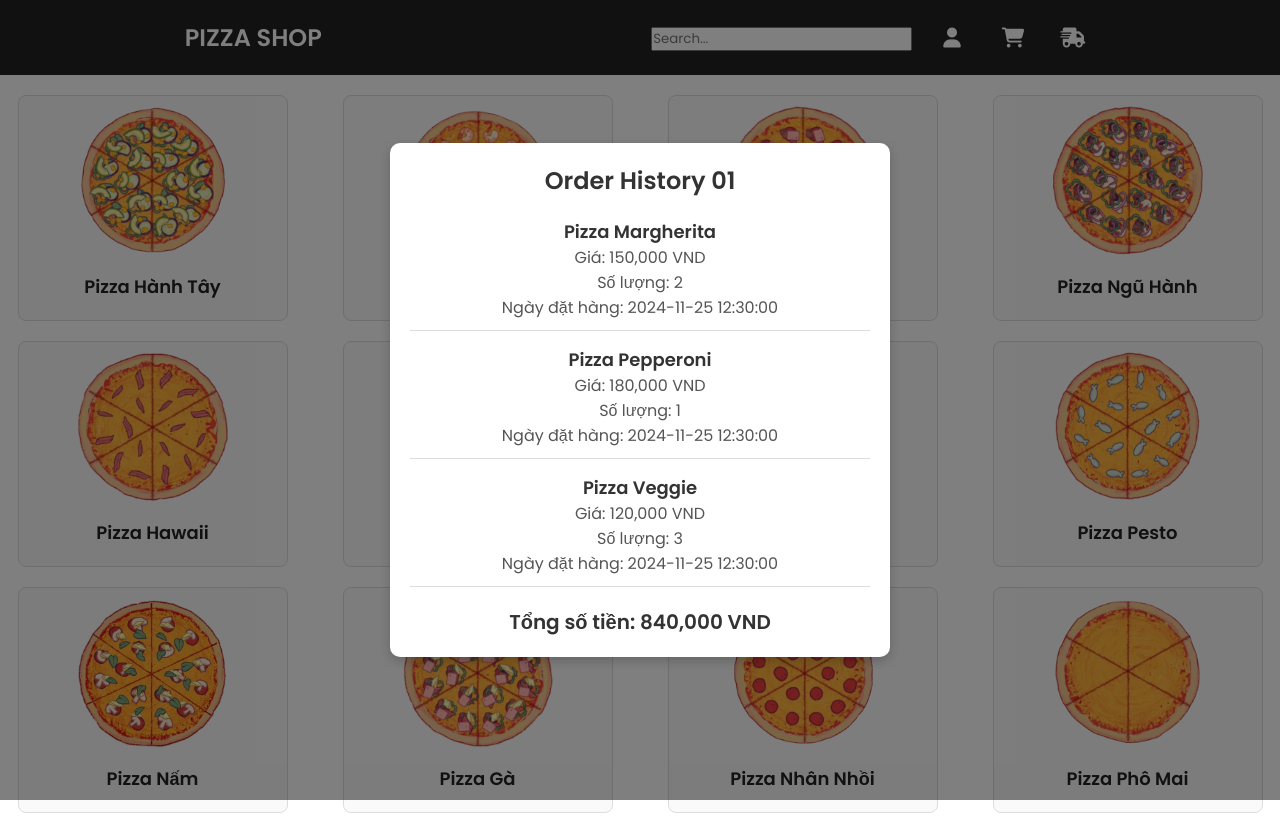
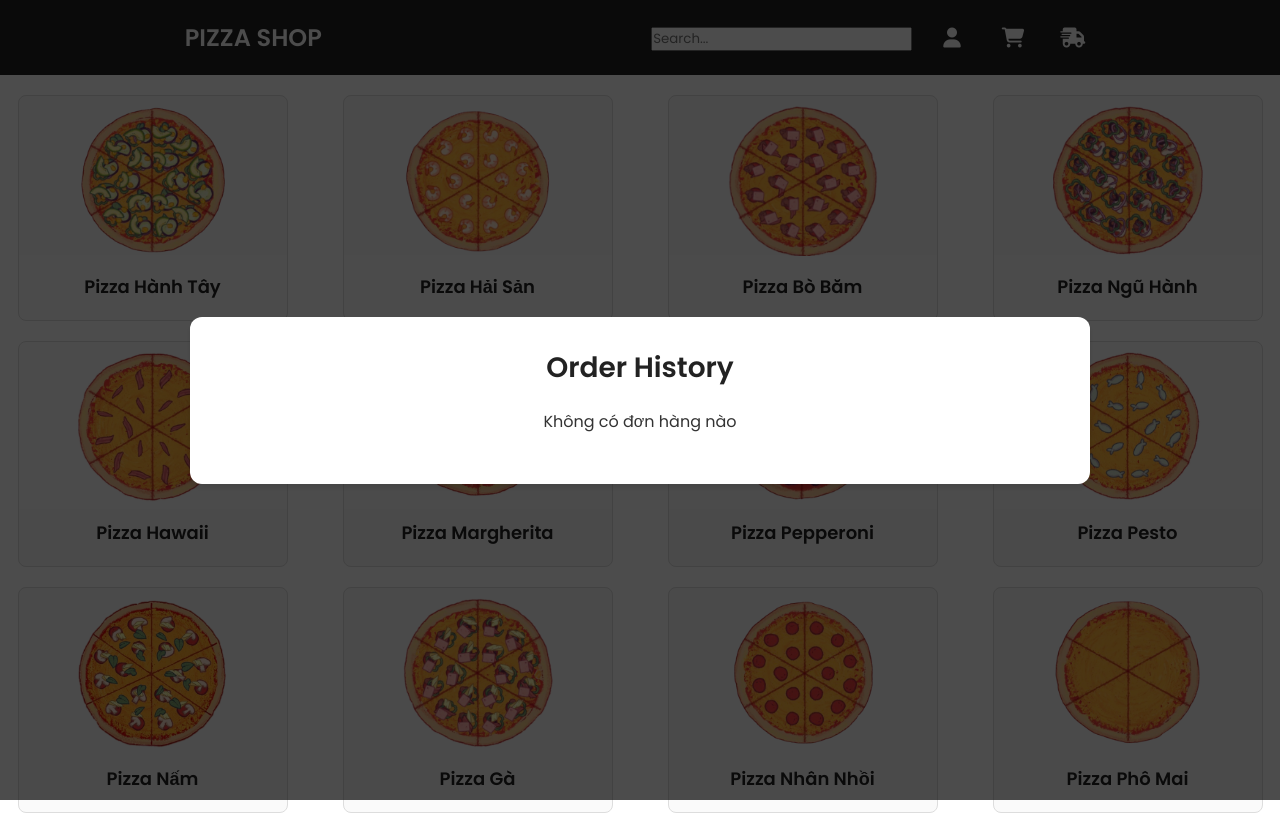
Before and after one commit to phucbackend/Reactjs, a React (Create React App) app: page / in a window 1280 px wide. Both pictures are taken after a click on the element 1072 px from the left and 37 px from the top of the page. Built offline with nearby package versions, Linux system fonts and the light colour scheme.

Commit message:
completed project

```diff
--- a/src/Components/Bill.js
+++ b/src/Components/Bill.js
@@ -1,34 +1,37 @@
+import React, { useState, useEffect } from "react";
 import Modal from "react-modal";
 import "../Styles/Bill.css";
 
+// Group bills by date function
+const groupBillsByDate = (bills) => {
+  return bills.reduce((groups, bill) => {
+    const dateTime = new Date(bill.id).toLocaleString("en-US", {
+      year: "numeric",
+      month: "2-digit",
+      day: "2-digit",
+      hour: "2-digit",
+      minute: "2-digit",
+      second: "2-digit",
+    }); // Định dạng đầy đủ ngày, giờ, phút, giây
+    if (!groups[dateTime]) {
+      groups[dateTime] = [];
+    }
+    groups[dateTime].push(bill);
+    return groups;
+  }, {});
+};
+
 export default function OrderBill({ isOpen, onRequestClose }) {
-  // Mock data for the order with dateTime
-  const orderItems = [
-    {
-      name: "Pizza Margherita",
-      price: 150000,
-      quantity: 2,
-      total: 300000,
-      dateTime: "2024-11-25 12:30:00", // Example date and time
-    },
-    {
-      name: "Pizza Pepperoni",
-      price: 180000,
-      quantity: 1,
-      total: 180000,
-      dateTime: "2024-11-25 12:30:00",
-    },
-    {
-      name: "Pizza Veggie",
-      price: 120000,
-      quantity: 3,
-      total: 360000,
-      dateTime: "2024-11-25 12:30:00",
-    },
-  ];
+  const [bills, setBills] = useState([]);
 
-  // Calculate total price
-  const totalPrice = orderItems.reduce((sum, item) => sum + item.total, 0);
+  useEffect(() => {
+    // Correctly parse the data and handle edge cases
+    const storedData = JSON.parse(localStorage.getItem("bill")) || { bill: [] };
+    setBills(storedData.bill);
+  }, []);
+
+  // Group bills by order date
+  const groupedBills = groupBillsByDate(bills);
 
   return (
     <Modal
@@ -40,25 +43,61 @@ export default function OrderBill({ isOpen, onRequestClose }) {
     >
       <div className="order-container">
         <div className="header">
-          <span className="store-name">Order History 01</span>
+          <span className="store-name">Order History</span>
         </div>
         <div className="order-details">
-          {orderItems.map((item, index) => (
-            <div key={index} className="product-info">
-              <p className="product-title">{item.name}</p>
-              <p className="product-desc">
-                Giá: {item.price.toLocaleString()} VND
-              </p>
-              <p className="product-desc">Số lượng: {item.quantity}</p>
-
-              <p className="product-desc">Ngày đặt hàng: {item.dateTime}</p>
-            </div>
-          ))}
-        </div>
-        <div className="total-section">
-          <p className="total-text">
-            Tổng số tiền: {totalPrice.toLocaleString()} VND
-          </p>
+          {Object.keys(groupedBills).length === 0 ? (
+            <div className="empty-message">Không có đơn hàng nào</div>
+          ) : (
+            Object.keys(groupedBills)
+              .sort((a, b) => new Date(b) - new Date(a)) // Sắp xếp giảm dần theo ngày
+              .map((date, index) => {
+                const total = groupedBills[date].reduce(
+                  (sum, bill) => sum + bill.totalPrice,
+                  0
+                );
+                const representativeBill = groupedBills[date][0];
+                return (
+                  <div key={index} className="date-group">
+                    <div className="date">{date}</div>
+                    <div className="common-info-inline">
+                      <div>Name: {representativeBill.username}</div>
+                      <div>Address: {representativeBill.address}</div>
+                    </div>
+                    <table className="product-table">
+                      <thead>
+                        <tr>
+                          <th>Product</th>
+                          <th>Price</th>
+                          <th>Size</th>
+                          <th>Quantity</th>
+                          <th>Total Price</th>
+                        </tr>
+                      </thead>
+                      <tbody>
+                        {groupedBills[date].map((bill, idx) => (
+                          <tr key={idx} className="product-info no-border">
+                            <td>{bill.name}</td>
+                            <td>${bill.price}</td>
+                            <td>{bill.size}</td>
+                            <td>x{bill.quantity}</td>
+                            <td>${bill.totalPrice}</td>
+                          </tr>
+                        ))}
+                        <tr>
+                          <td colSpan="4" className="text-right">
+                            <strong>Total</strong>
+                          </td>
+                          <td>
+                            <strong>${total}</strong>
+                          </td>
+                        </tr>
+                      </tbody>
+                    </table>
+                  </div>
+                );
+              })
+          )}
         </div>
       </div>
     </Modal>
--- a/src/Styles/Bill.css
+++ b/src/Styles/Bill.css
@@ -1,17 +1,20 @@
-/* Modal container styling */
+/* Modal content styling */
 .modal-content {
-    background-color: #fff;
-    padding: 20px;
-    border-radius: 10px;
-    width: 500px;
+  background-color: #ffffff;
+  padding: 30px;
+  border-radius: 12px;
+  width: 90%;
+  max-width: 900px;
   margin: auto;
   max-height: 80vh;
+  box-shadow: 0 4px 6px rgba(0, 0, 0, 0.1);
   overflow-y: auto;
+  font-family: 'Arial', sans-serif;
 }
 
 /* Modal overlay styling */
 .modal-overlay {
-    background-color: rgba(0, 0, 0, 0.5);
+  background-color: rgba(0, 0, 0, 0.7);
   display: flex;
   justify-content: center;
   align-items: center;
@@ -27,9 +30,9 @@
 }
 
 .store-name {
-    font-size: 24px;
+  font-size: 28px;
   font-weight: bold;
-    color: #333;
+  color: #222;
 }
 
 /* Order details styling */
@@ -37,30 +40,103 @@
   margin-bottom: 20px;
 }
 
-  .product-info {
-    margin-bottom: 15px;
-    border-bottom: 1px solid #ddd;
-    padding-bottom: 10px;
+.date-group {
+  margin-bottom: 32px;
 }
 
-  .product-title {
-    font-size: 18px;
+.date {
+  font-size: 20px;
   font-weight: bold;
+  margin-bottom: 10px;
+  color: #333;
 }
 
-  .product-desc {
+.common-info-inline {
+
+  justify-content: space-between;
+  margin-bottom: 16px;
+}
+
+.common-info-inline > div {
+  flex: 1;
+  padding: 0 10px;
   font-size: 16px;
   color: #555;
 }
 
-  /* Total section styling */
-  .total-section {
-    margin-top: 20px;
+/* Table styling */
+.product-table {
+  width: 100%;
+  border-collapse: collapse;
+  margin-top: 16px;
+}
+
+.product-table th,
+.product-table td {
+  padding: 12px 15px;
+  border: 1px solid #ddd;
+  text-align: center;
+  font-size: 14px;
+}
+
+.product-table th {
+  background-color: #f8f9fa;
+  font-weight: bold;
+  color: #555;
+}
+
+.product-table tr:nth-child(even) {
+  background-color: #f9f9f9;
+}
+
+.product-table tr:hover {
+  background-color: #f1f1f1;
+}
+
+.product-table td {
+  color: #333;
+}
+
+.product-info.no-border {
+  border: none;
+}
+
+.total-row {
+  font-weight: bold;
+  background-color: #f8f9fa;
+}
+
+.total-row td {
+  font-size: 16px;
+  color: #222;
+}
+
+/* Responsive Design */
+@media (max-width: 768px) {
+  .modal-content {
+    width: 100%;
+    padding: 20px;
+  }
+
+  .common-info-inline {
+    flex-direction: column;
+  }
+
+  .common-info-inline > div {
+    padding: 8px 0;
     text-align: center;
   }
+}
+.date-group {
+  border: 1px solid #717070; /* Tạo viền xung quanh từng bill */
+  border-radius: 8px; /* Bo góc viền */
+  margin-bottom: 16px; /* Khoảng cách giữa các bill */
+  padding: 16px; /* Khoảng cách bên trong bill */
+  background-color: #f9f9f9; /* Tùy chọn: Thêm màu nền nhạt */
+}
 
-  .total-text {
-    font-size: 20px;
+.date-group .date {
   font-weight: bold;
-    color: #333;
+  font-size: 1.2em;
+  margin-bottom: 8px;
 }
```
Also changed, not shown: src/Components/Payment.js (+13 -146 lines). Lines whose indentation alone changed are shown as unchanged.
